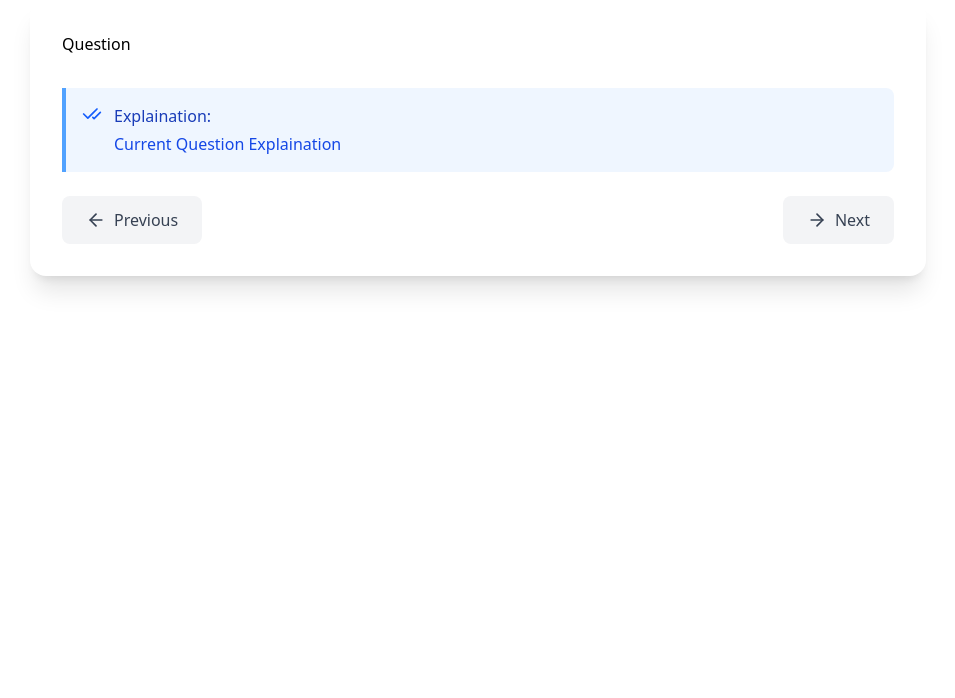
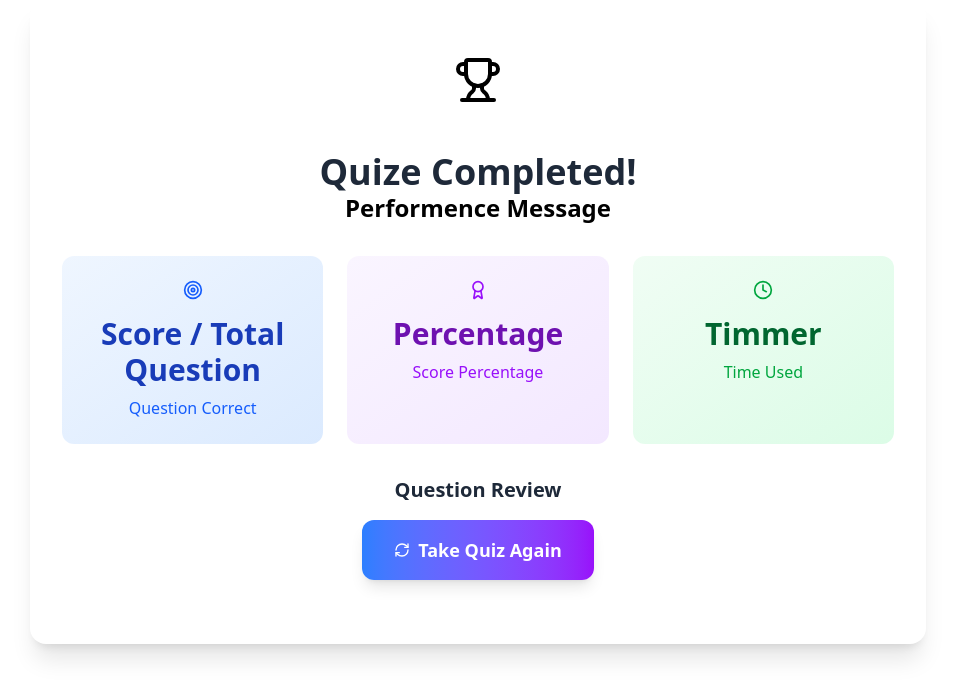
Before and after one commit to HarishKamuni/hrk_quiz_app, a React (Vite) app: page / in a window 1280 px wide. Shown: the top 698 px of the page, without its empty margins (162-1117 px from the left). Built offline with nearby package versions, Linux system fonts and the light colour scheme.

Commit message:
Created Results component

```diff
--- a/src/components/Quiz.jsx
+++ b/src/components/Quiz.jsx
@@ -3,10 +3,12 @@
 import ProgressBar from './ProgressBar';
 import Timer from './Timer';
 import Questions from './Questions';
+import Results from './Results';
 
 const Quiz = () => {
   return (
-    <Questions />
+    <Results />
+    // <Questions />
     // <Timer />
     // <ProgressBar />
     // <QuizStart />
--- /dev/null
+++ b/src/components/Results.jsx
@@ -0,0 +1,67 @@
+import { Award, Clock, RefreshCw, Target, Timer, Trophy } from 'lucide-react';
+import React from 'react';
+
+const Results = () => {
+  return (
+    <div className="max-w-4xl mx-auto">
+      <div className="bg-white rounded-2xl shadow-xl p-8 text-center">
+        {/* Header */}
+        <div className="mb-8">
+          <div
+            className={`inline-flex items-center justify-center w-24 h-24 rounded-full mb-6`}
+          >
+            <Trophy className="w-12 h-12" />
+          </div>
+          <h1 className="text-4xl font-bold text-gray-800">Quize Completed!</h1>
+          <p className="text-2xl font-semibold mb-6">Performence Message</p>
+        </div>
+        {/* Cards */}
+        <div className="grid md:grid-cols-3 gap-6 mb-8">
+          <div className="bg-gradient-to-br from-blue-50 to-blue-100 p-6 rounded-xl">
+            <div className="flex items-center justify-center mb-4">
+              <Target className="w-8 h-5 text-blue-600" />
+            </div>
+            <div className="text-3xl font-bold text-blue-800 mb-2">
+              Score / Total Question
+            </div>
+            <div className="text-blue-600 font-medium">Question Correct</div>
+          </div>
+          <div className="bg-gradient-to-br from-purple-50 to-purple-100 p-6 rounded-xl">
+            <div className="flex items-center justify-center mb-4">
+              <Award className="w-8 h-5 text-purple-600" />
+            </div>
+            <div className="text-3xl font-bold text-purple-800 mb-2">
+              Percentage
+            </div>
+            <div className="text-purple-600 font-medium">Score Percentage</div>
+          </div>
+          <div className="bg-gradient-to-br from-green-50 to-green-100 p-6 rounded-xl">
+            <div className="flex items-center justify-center mb-4">
+              <Clock className="w-8 h-5 text-green-600" />
+            </div>
+            <div className="text-3xl font-bold text-green-800 mb-2">Timmer</div>
+            <div className="text-green-600 font-medium">Time Used</div>
+          </div>
+        </div>
+        {/* Result */}
+        <div className="mb-8">
+          <h3 className="text-xl font-semibold text-gray-800 mb-4">
+            Question Review
+          </h3>
+          {/* Displaying Dynamic Question */}
+          <div className="grid gap-4 max-h-64 overflow-y-auto"></div>
+          <button
+            className="inline-flex items-center space-x-3 px-8 py-4 bg-gradient-to-r
+          from-blue-500 to-purple-600 text-white rounded-xl hover:from-blue-600 hover:to-purple-700
+          transform hover:scale-105 transition-all duration-200 shadow-lg font-semibold text-lg cursor-pointer"
+          >
+            <RefreshCw size={24} className="pr-2" />
+            Take Quiz Again
+          </button>
+        </div>
+      </div>
+    </div>
+  );
+};
+
+export default Results;
```
